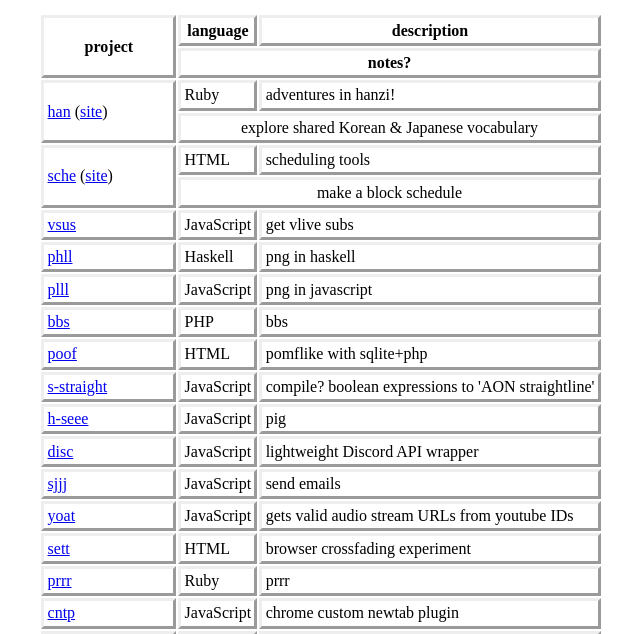
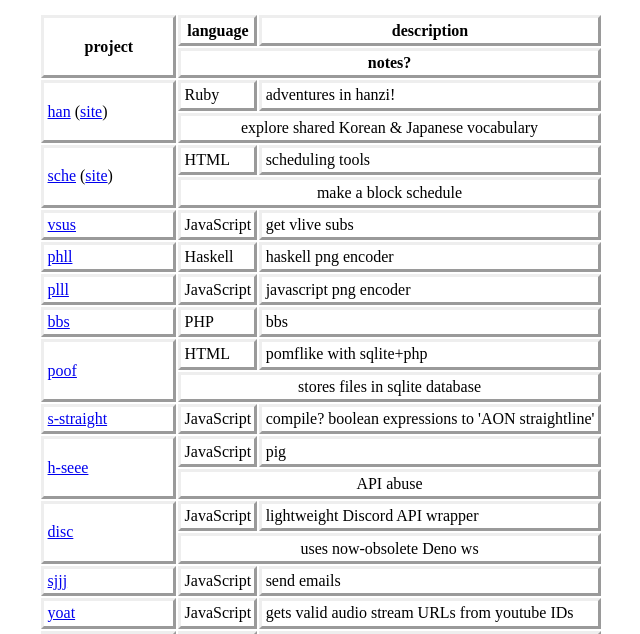
Before and after one commit to hywn/rs, a plain HTML site: page index.html in a window 1280 px wide. Shown: the part 159-793 px from the top of the page, without its empty margins (319-959 px from the left). Drawn offline with Linux system fonts and the light colour scheme.

Commit message:
more description

```diff
--- a/index.html
+++ b/index.html
@@ -11,20 +11,19 @@ td, th { border: outset; padding: 0.2em }
 	<tr><th colspan='2'>notes?</th></tr><tr><td rowspan='2'><a href='https://github.com/hywn/han'>han</a> (<a href='https://hywn.github.io/han/'>site</a>)</td><td>Ruby</td><td>adventures in hanzi!</td></tr><tr><td colspan='2' align='center'>explore shared Korean & Japanese vocabulary</td></tr></tr>
 <tr><td rowspan='2'><a href='https://github.com/hywn/sche'>sche</a> (<a href='https://hywn.github.io/sche/'>site</a>)</td><td>HTML</td><td>scheduling tools</td></tr><tr><td colspan='2' align='center'>make a block schedule</td></tr></tr>
 <tr><td><a href='https://github.com/hywn/vsus'>vsus</a></td><td>JavaScript</td><td>get vlive subs</td></tr></tr>
-<tr><td><a href='https://github.com/hywn/phll'>phll</a></td><td>Haskell</td><td>png in haskell</td></tr></tr>
-<tr><td><a href='https://github.com/hywn/plll'>plll</a></td><td>JavaScript</td><td>png in javascript</td></tr></tr>
+<tr><td><a href='https://github.com/hywn/phll'>phll</a></td><td>Haskell</td><td>haskell png encoder</td></tr></tr>
+<tr><td><a href='https://github.com/hywn/plll'>plll</a></td><td>JavaScript</td><td>javascript png encoder</td></tr></tr>
 <tr><td><a href='https://github.com/hywn/bbs'>bbs</a></td><td>PHP</td><td>bbs</td></tr></tr>
-<tr><td><a href='https://github.com/hywn/poof'>poof</a></td><td>HTML</td><td>pomflike with sqlite+php</td></tr></tr>
+<tr><td rowspan='2'><a href='https://github.com/hywn/poof'>poof</a></td><td>HTML</td><td>pomflike with sqlite+php</td></tr><tr><td colspan='2' align='center'>stores files in sqlite database</td></tr></tr>
 <tr><td><a href='https://github.com/hywn/s-straight'>s-straight</a></td><td>JavaScript</td><td>compile? boolean expressions to 'AON straightline'</td></tr></tr>
-<tr><td><a href='https://github.com/hywn/h-seee'>h-seee</a></td><td>JavaScript</td><td>pig</td></tr></tr>
-<tr><td><a href='https://github.com/hywn/disc'>disc</a></td><td>JavaScript</td><td>lightweight Discord API wrapper</td></tr></tr>
+<tr><td rowspan='2'><a href='https://github.com/hywn/h-seee'>h-seee</a></td><td>JavaScript</td><td>pig</td></tr><tr><td colspan='2' align='center'>API abuse</td></tr></tr>
+<tr><td rowspan='2'><a href='https://github.com/hywn/disc'>disc</a></td><td>JavaScript</td><td>lightweight Discord API wrapper</td></tr><tr><td colspan='2' align='center'>uses now-obsolete Deno ws</td></tr></tr>
 <tr><td><a href='https://github.com/hywn/sjjj'>sjjj</a></td><td>JavaScript</td><td>send emails</td></tr></tr>
 <tr><td><a href='https://github.com/hywn/yoat'>yoat</a></td><td>JavaScript</td><td>gets valid audio stream URLs from youtube IDs</td></tr></tr>
 <tr><td><a href='https://github.com/hywn/sett'>sett</a></td><td>HTML</td><td>browser crossfading experiment</td></tr></tr>
 <tr><td><a href='https://github.com/hywn/prrr'>prrr</a></td><td>Ruby</td><td>prrr</td></tr></tr>
 <tr><td><a href='https://github.com/hywn/cntp'>cntp</a></td><td>JavaScript</td><td>chrome custom newtab plugin</td></tr></tr>
 <tr><td><a href='https://github.com/hywn/weeblayouttool'>weeblayouttool</a></td><td>Java</td><td>tool for making image layouts</td></tr></tr>
-<tr><td><a href='https://github.com/hywn/hywn'>hywn</a></td><td>Ruby</td><td></td></tr></tr>
 <tr><td><a href='https://github.com/hywn/resume'>resume</a></td><td>HTML</td><td>my resume</td></tr></tr>
 <tr><td><a href='https://github.com/hywn/Scorebook'>Scorebook</a></td><td>Java</td><td>record athlete scores</td></tr></tr>
 <tr><td><a href='https://github.com/hywn/simple-Yelp'>simple-Yelp</a></td><td>HTML</td><td>A simple Yelp interface</td></tr></tr>
```
Also changed, not shown: gen.js (+18 -6 lines).
